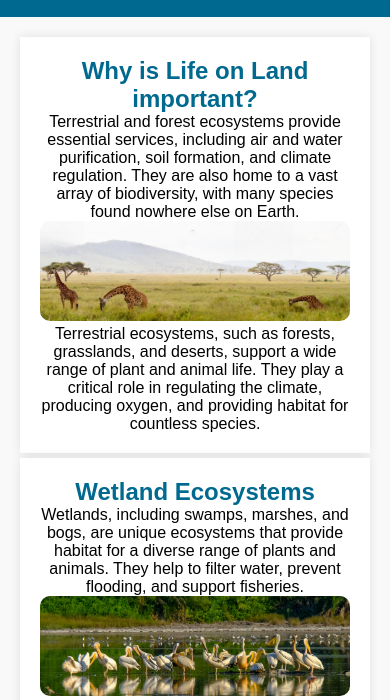
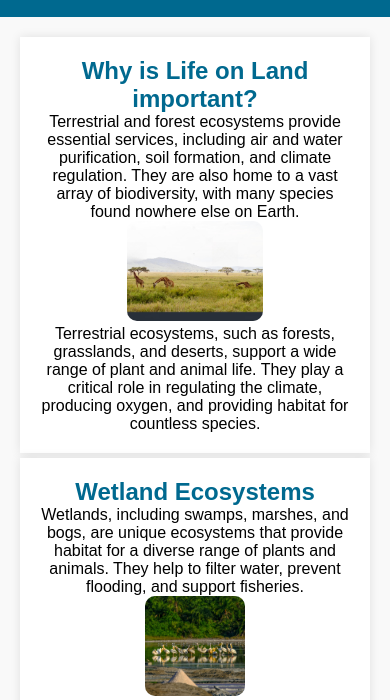
Before and after one commit to Deb-Deep-Dutta/ibm-fewd, a plain HTML site: page index.html in a window 390 px wide. Shown: the part 96-796 px from the top of the page. Drawn offline with Linux system fonts and the light colour scheme.

Commit message:
Update style.css

```diff
--- a/src/css/style.css
+++ b/src/css/style.css
@@ -38,8 +38,8 @@ h1, h2 {
 }
 
 img {
-  width: 100%; /* full-width images */
-  height: 200px; /* fixed height */
+  max-width: 100%; /* prevent stretching beyond container width */
+  height: auto; /* maintain aspect ratio */
   object-fit: cover;
   border-radius: 10px; /* rounded corners */
 }
@@ -67,7 +67,7 @@ button:hover {
     margin-bottom: 10px;
   }
   img {
-    height: 150px; /* smaller image height on smaller screens */
+    max-height: 150px; /* smaller image height on smaller screens */
   }
 }
 
@@ -79,6 +79,6 @@ button:hover {
     margin-bottom: 5px;
   }
   img {
-    height: 100px; /* even smaller image height on smallest screens */
+    max-height: 100px; /* even smaller image height on smallest screens */
   }
 }
```
